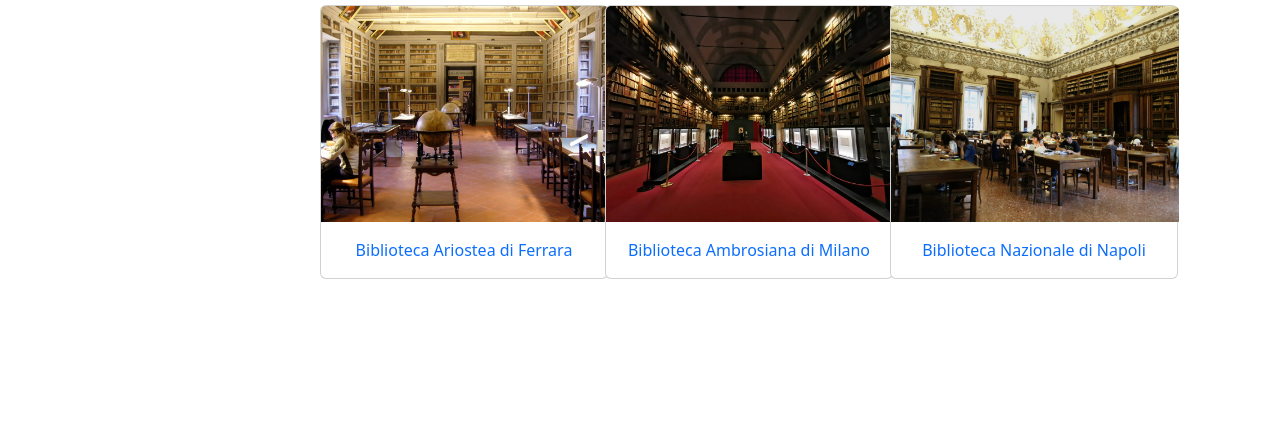
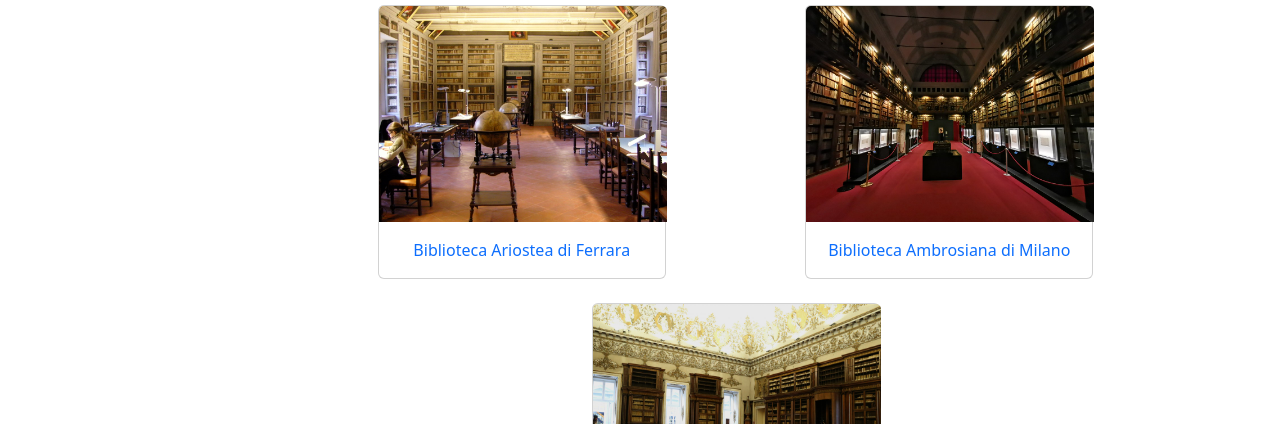
Before and after one commit to gi-pafumi/orlando, a plain HTML site: page pages/manoscritti/subpages/manoscritti_per_biblioteca.html in a window 1280 px wide. Shown: the part 287-711 px from the top of the page. Drawn offline with nearby package versions, Linux system fonts and the light colour scheme.

Commit message:
aggiornamento

```diff
--- a/pages/manoscritti/subpages/manoscritti_per_biblioteca.html
+++ b/pages/manoscritti/subpages/manoscritti_per_biblioteca.html
@@ -79,8 +79,8 @@
             <div class="col-md-9">
               <main>
                 <h1 class="fs-2">Manoscritti per biblioteca</h1>
-                <div class="row row-cols-1 row-cols-md-3 g-4">
-                    <div class="col">
+                <div class="row g-4">
+                    <div class="col d-flex justify-content-center">
                         <div class="card hover-shadow text-center" style="width: 18rem;">
                             <a href="manoscritti_ariostea.html">
                                 <img class="card-img-top" data-src="holder.js/100px225?theme=thumb&amp;bg=55595c&amp;fg=eceeef&amp;text=" alt="Olimpia" style="height: 100%; width: 18rem; display: block;" src="../../../images/ariostea.jpeg" data-holder-rendered="true">
@@ -90,7 +90,7 @@
                             </div>
                         </div>
                     </div>
-                    <div class="col">
+                    <div class="col d-flex justify-content-center">
                         <div class="card hover-shadow text-center" style="width: 18rem;">
                             <a href="manoscritti_ambrosiana.html">
                                 <img class="card-img-top" data-src="holder.js/100px225?theme=thumb&amp;bg=55595c&amp;fg=eceeef&amp;text=" alt="Olimpia" style="height: 100%; width: 18rem; display: block;" src="../../../images/ambrosiana.jpeg" data-holder-rendered="true">
@@ -100,7 +100,7 @@
                             </div>
                         </div>
                     </div>
-                    <div class="col">
+                    <div class="col d-flex justify-content-center">
                         <div class="card hover-shadow text-center" style="width: 18rem;">
                             <a href="manoscritti_nazionale.html">
                                 <img class="card-img-top" data-src="holder.js/100px225?theme=thumb&amp;bg=55595c&amp;fg=eceeef&amp;text=" alt="Olimpia" style="height: 216px; width: 18rem; display: block;" src="../../../images/nazionale_napoli.jpeg" data-holder-rendered="true">
```
